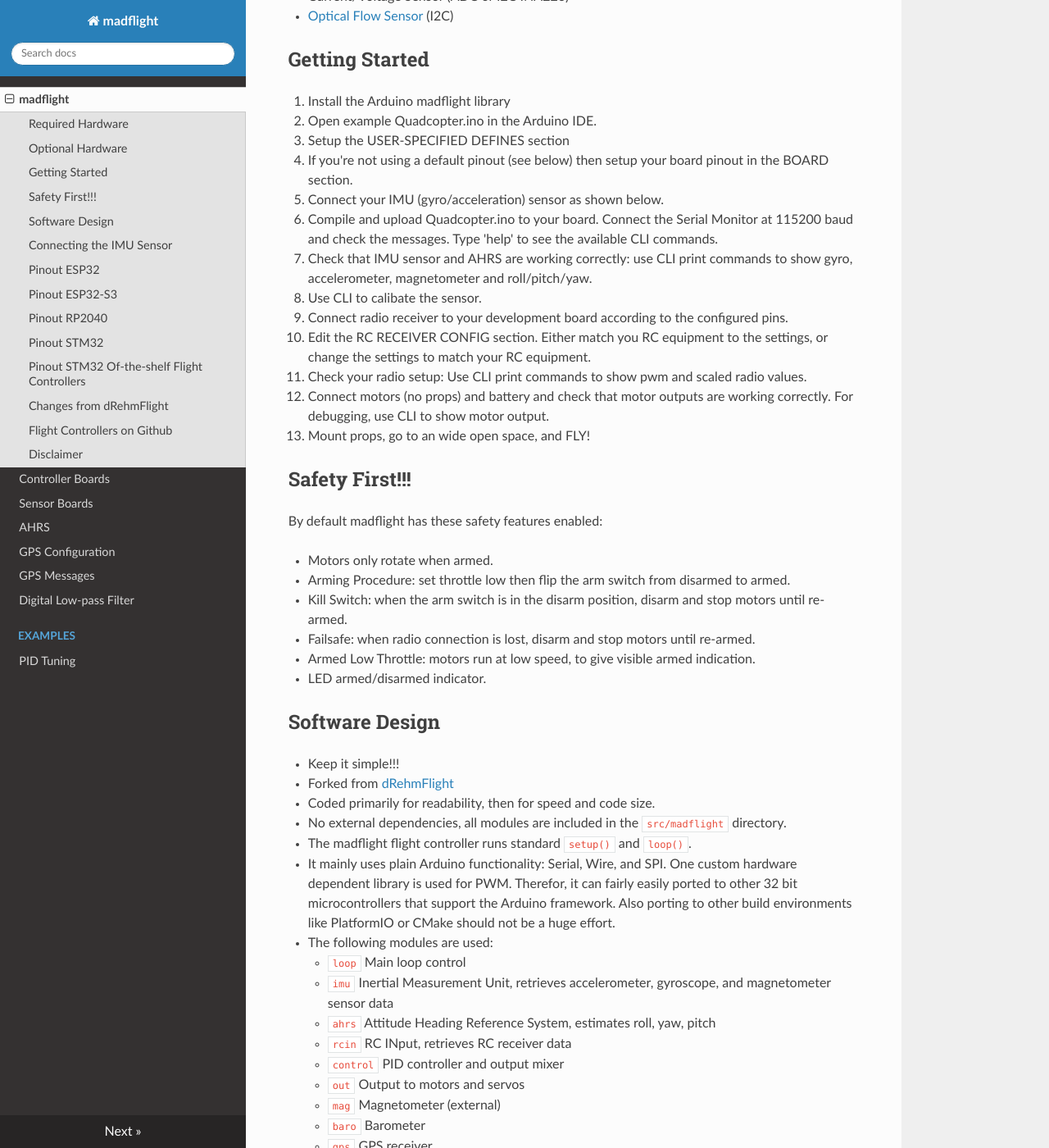
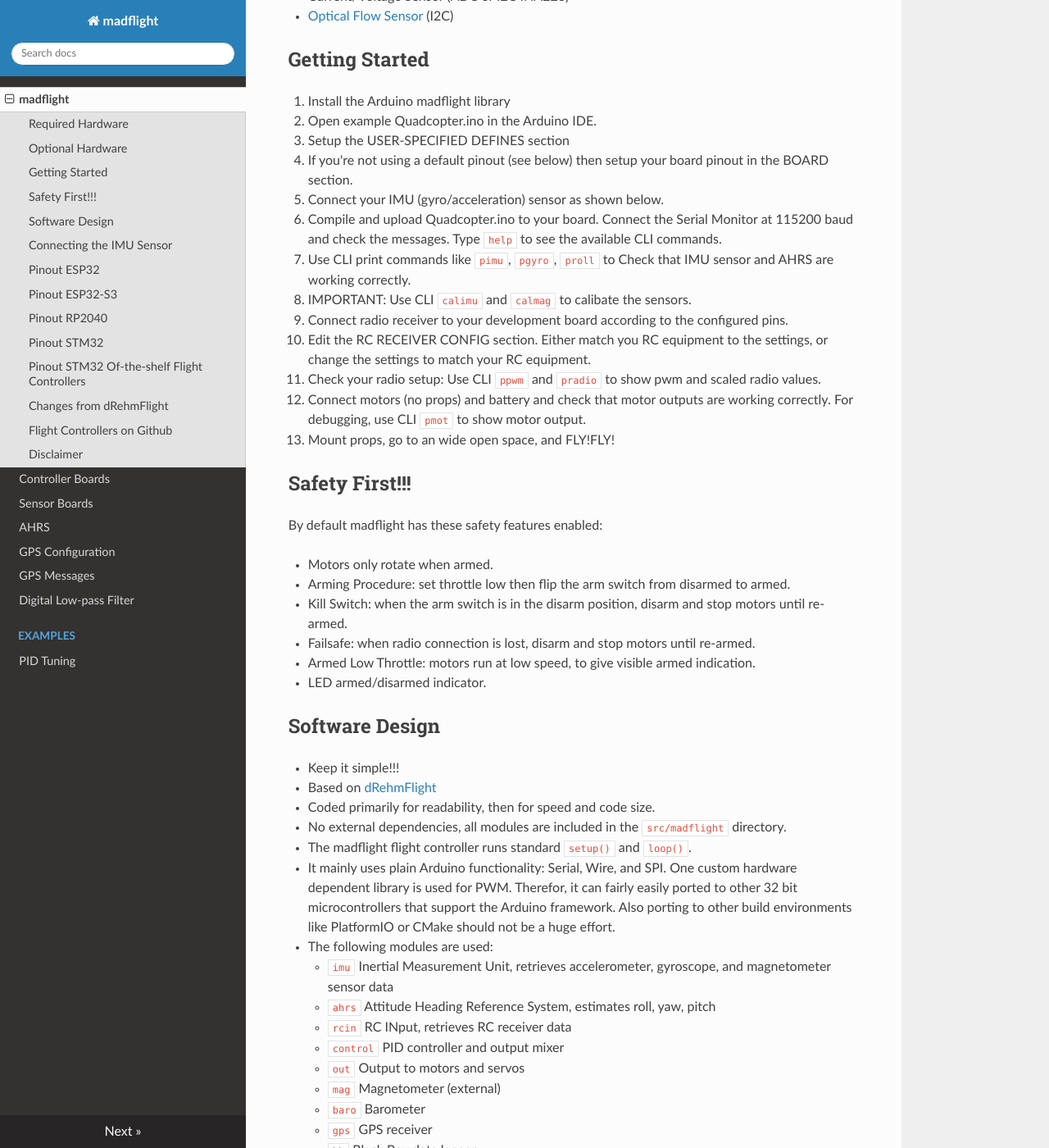
Before and after one commit to qqqlab/madflight-docs, an MkDocs documentation site: the page built from docs/index.md, in a window 1280 px wide and 1400 px high, scrolled down 1483 px. Shown: the whole window at 82% size. Built offline with MkDocs 1.6.1, drawn with Linux system fonts in a browser that asks for light colours; nearby versions of some CDN libraries.

Commit message:
Update index.md

```diff
--- a/docs/index.md
+++ b/docs/index.md
@@ -41,14 +41,14 @@ I enjoy hacking with electronics and I'm attempting to write some decent code fo
 3. Setup the USER-SPECIFIED DEFINES section
 4. If you're not using a default pinout (see below) then setup your board pinout in the BOARD section.
 5. Connect your IMU (gyro/acceleration) sensor as shown below.
-6. Compile and upload Quadcopter.ino to your board. Connect the Serial Monitor at 115200 baud and check the messages. Type 'help' to see the available CLI commands.
-7. Check that IMU sensor and AHRS are working correctly: use CLI print commands to show gyro, accelerometer, magnetometer and roll/pitch/yaw.
-8. Use CLI to calibate the sensor.
+6. Compile and upload Quadcopter.ino to your board. Connect the Serial Monitor at 115200 baud and check the messages. Type `help` to see the available CLI commands.
+7. Use CLI print commands like `pimu`, `pgyro`, `proll` to Check that IMU sensor and AHRS are working correctly.
+8. IMPORTANT: Use CLI `calimu` and `calmag` to calibate the sensors.
 9. Connect radio receiver to your development board according to the configured pins.
 10. Edit the RC RECEIVER CONFIG section. Either match you RC equipment to the settings, or change the settings to match your RC equipment.
-11. Check your radio setup: Use CLI print commands to show pwm and scaled radio values.
-12. Connect motors (no props) and battery and check that motor outputs are working correctly. For debugging, use CLI to show motor output.
-13. Mount props, go to an wide open space, and FLY!
+11. Check your radio setup: Use CLI `ppwm` and `pradio` to show pwm and scaled radio values.
+12. Connect motors (no props) and battery and check that motor outputs are working correctly. For debugging, use CLI `pmot` to show motor output.
+13. Mount props, go to an wide open space, and FLY!FLY!
 
 ## Safety First!!!
 
@@ -64,13 +64,12 @@ By default madflight has these safety features enabled:
 ## Software Design
 
 - Keep it simple!!!
-- Forked from [dRehmFlight](https://github.com/nickrehm/dRehmFlight)
+- Based on [dRehmFlight](https://github.com/nickrehm/dRehmFlight)
 - Coded primarily for readability, then for speed and code size.
 - No external dependencies, all modules are included in the `src/madflight` directory.
 - The madflight flight controller runs standard `setup()` and `loop()`.
 - It mainly uses plain Arduino functionality: Serial, Wire, and SPI. One custom hardware dependent library is used for PWM. Therefor, it can fairly easily ported to other 32 bit microcontrollers that support the Arduino framework. Also porting to other build environments like PlatformIO or CMake should not be a huge effort.
 - The following modules are used:
-    - `loop` Main loop control
     - `imu` Inertial Measurement Unit, retrieves accelerometer, gyroscope, and magnetometer sensor data
     - `ahrs` Attitude Heading Reference System, estimates roll, yaw, pitch
     - `rcin` RC INput, retrieves RC receiver data
```
